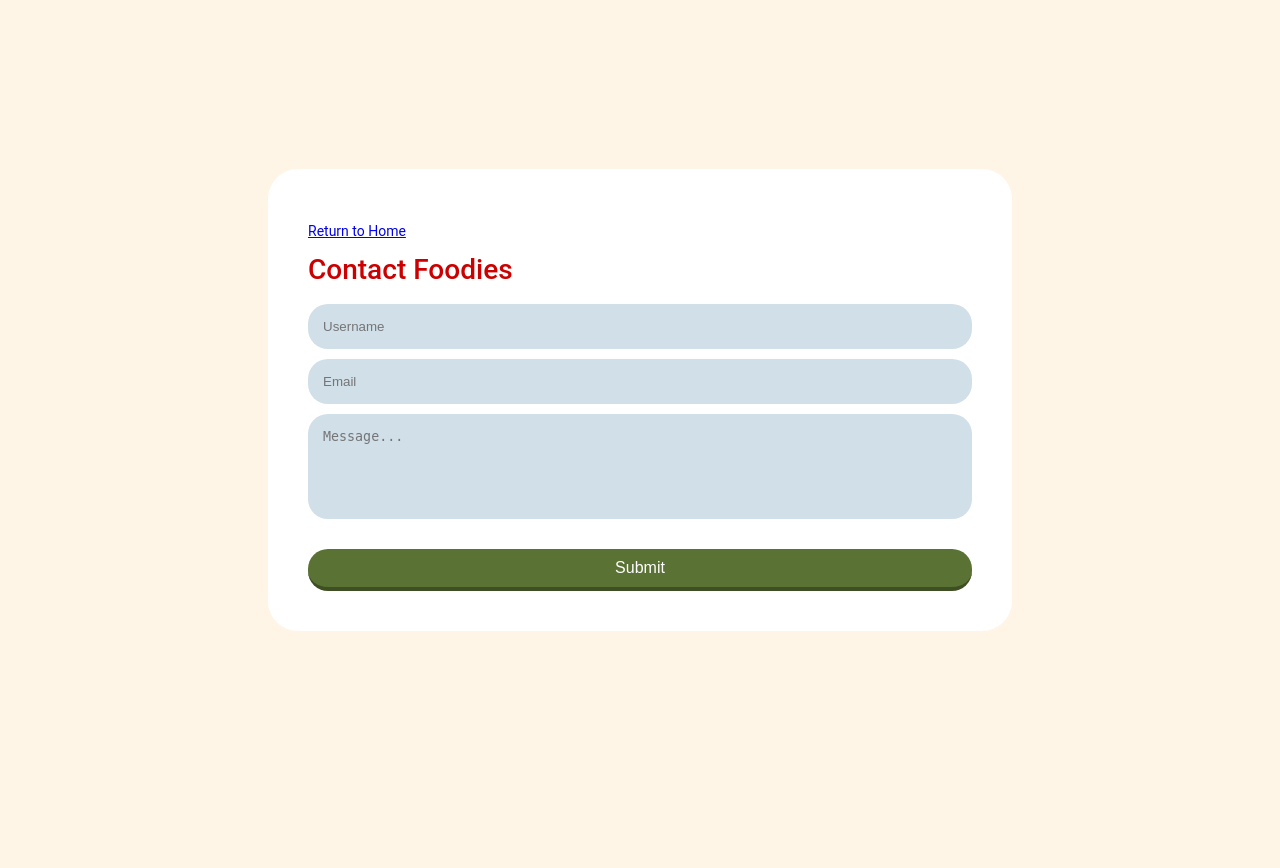
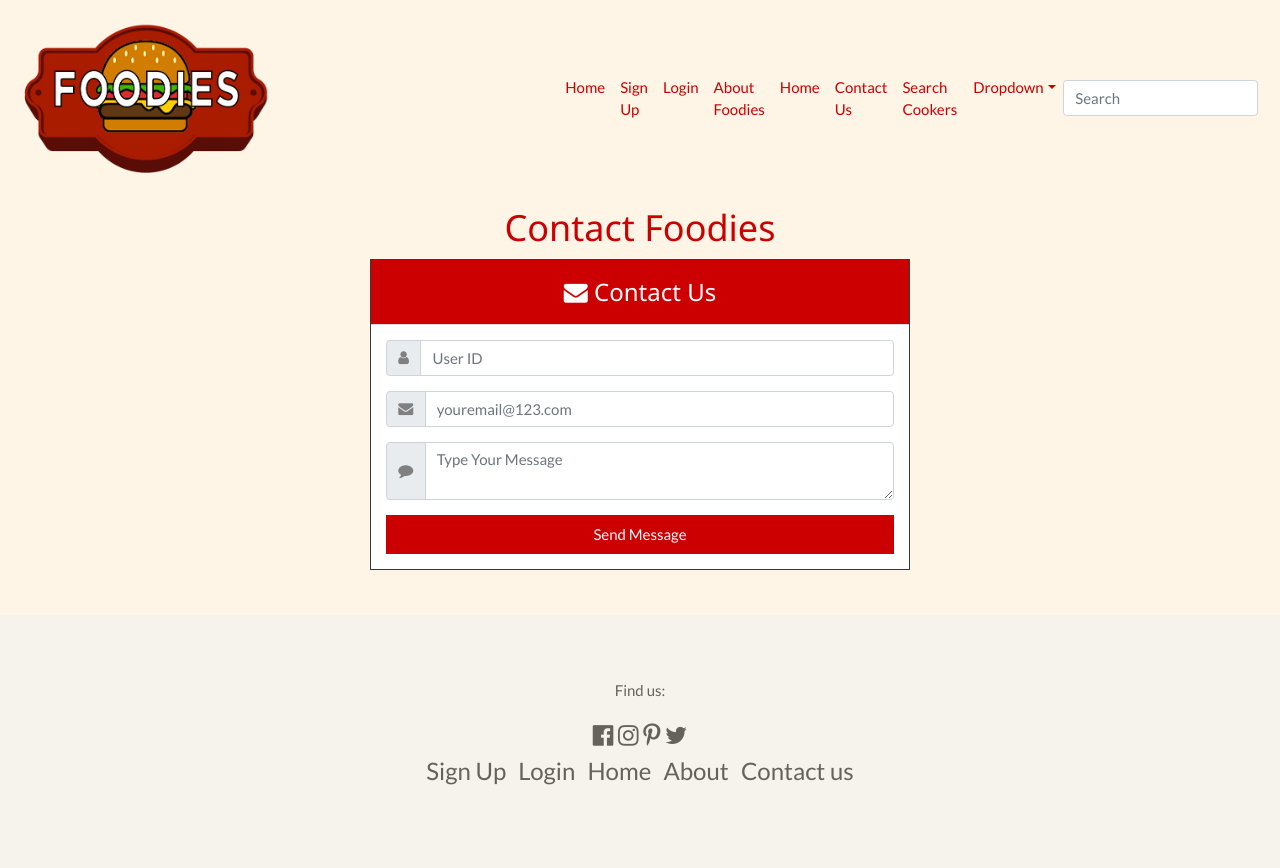
Before and after one commit to hmannelig/itech, a Django app: page /foodies/contact-us/ in a window 1280 px wide. Before the commit the page ends 631 px from the top, so only its background shows below. Run offline with Django 3.2, Linux system fonts and the light colour scheme; some libraries are stand-ins or nearby versions.

Commit message:
updated contact us

```diff
--- /dev/null
+++ b/static/foodies/css/contact_us.css
@@ -0,0 +1,14 @@
+.bg-info {
+    background-color: #cc0000!important;
+}
+
+.btn-info {
+    color: #fff;
+    background-color: #cc0000;
+    border-color: #cc0000;
+}
+
+
+.text-info {
+    color: #808080!important;
+}
--- a/templates/foodies/base.html
+++ b/templates/foodies/base.html
@@ -21,6 +21,8 @@
       	<link rel="stylesheet" href="{% static 'foodies/css/index.css' %}">
 		<link rel="stylesheet" href="{% static 'foodies/css/about.css' %}">
         <link rel="stylesheet" href="{% static 'foodies/css/user_profile.css' %}">
+        <link rel="stylesheet" href="{% static 'foodies/css/contact_us.css' %}">
+
     </head>
 	<body>
 
--- a/templates/foodies/contact_us.html
+++ b/templates/foodies/contact_us.html
@@ -1,123 +1,68 @@
-<!DOCTYPE html>
-<html>
-  <head>
+{% extends 'foodies/base.html' %}
 
-    <title>Contact Foodies</title>
+{% load static %}
 
-    <style>
-      * {
-      box-sizing: border-box;
-      }
-      html, body {
-      min-height: 100vh;
-      padding: 0;
-      margin: 0;
-      font-family: Roboto, Arial, sans-serif;
-      font-size: 14px;
-      color: #cc0000;
-      }
-      input, textarea {
-      outline: none;
-      }
-      body {
-      display: flex;
-      justify-content: center;
-      align-items: center;
-      padding: 20px;
-      background: #fff5e6;
-      }
-      h1 {
-      margin-top: 0;
-      font-weight: 500;
-      }
-      form {
-      position: relative;
-      width: 80%;
-      border-radius: 30px;
-      background: #fff;
-      }
+{% block title_block %}
+    Contact Us
+{% endblock %}
 
-      content: "";
-      position: absolute;
-      width: 50px;
-      height: 20px;
-      border-radius: 30px;
-      background: #fff;
-      }
-      .form-left-decoration:before {
-      top: -20px;
-      }
-      .form-left-decoration:after {
-      top: 20px;
-      left: 10px;
-      }
-      .form-right-decoration:before {
-      top: -20px;
-      right: 0;
-      }
-      .form-right-decoration:after {
-      top: 20px;
-      right: 10px;
-      }
+{% block body_block %}
 
-      .form-inner {
-      padding: 40px;
-      }
-      .form-inner input,
-      .form-inner textarea {
-      display: block;
-      width: 100%;
-      padding: 15px;
-      margin-bottom: 10px;
-      border: none;
-      border-radius: 20px;
-      background: #d0dfe8;
-      }
-      .form-inner textarea {
-      resize: none;
-      }
-      button {
-      width: 100%;
-      padding: 10px;
-      margin-top: 20px;
-      border-radius: 20px;
-      border: none;
-      border-bottom: 4px solid #3e4f24;
-      background: #5a7233;
-      font-size: 16px;
-      font-weight: 400;
-      color: #fff;
-      }
-      button:hover {
-      background: #3e4f24;
-      }
-      @media (min-width: 568px) {
-      form {
-      width: 60%;
-      }
-      }
-    </style>
+    <h1 class="text-center">Contact Foodies</h1>
+	<div class="row justify-content-center">
 
+		<div class="col-12 col-md-8 col-lg-6 pb-5">
 
- </head>
-  <body>
+                    <!--Form with header-->
 
+                    <form action="mail.php" method="post">
+                        <div class="card border-dark rounded-0">
+                            <div class="card-header p-0">
+                                <div class="bg-info text-white text-center py-2">
+                                    <h3><i class="fa fa-envelope"></i> Contact Us</h3>
+                                </div>
+                            </div>
+                            <div class="card-body p-3">
 
-    <form action="/" class="decor">
-       <div class="form-inner">
-        <p><a href="{% url 'foodies:index' %}">Return to Home</a></p>
-        <h1>Contact Foodies</h1>
-        <input type="text" placeholder="Username">
-        <input type="email" placeholder="Email">
-        <textarea placeholder="Message..." rows="5"></textarea>
-        <button type="submit" href="/">Submit</button>
+                                <!--Body-->
+                                <div class="form-group">
+                                    <div class="input-group mb-2">
+                                        <div class="input-group-prepend">
+                                            <div class="input-group-text"><i class="fa fa-user text-info"></i></div>
+                                        </div>
+                                        <input type="text" class="form-control" id="Name" name="Name" placeholder="User ID" required>
+                                    </div>
+                                </div>
+                                <div class="form-group">
+                                    <div class="input-group mb-2">
+                                        <div class="input-group-prepend">
+                                            <div class="input-group-text"><i class="fa fa-envelope text-info"></i></div>
+                                        </div>
+                                        <input type="email" class="form-control" id="Name" name="email" placeholder="youremail@123.com" required>
+                                    </div>
+                                </div>
+
+                                <div class="form-group">
+                                    <div class="input-group mb-2">
+                                        <div class="input-group-prepend">
+                                            <div class="input-group-text"><i class="fa fa-comment text-info"></i></div>
+                                        </div>
+                                        <textarea class="form-control" placeholder="Type Your Message" required></textarea>
+                                    </div>
+                                </div>
+
+                                <div class="text-center">
+                                    <input type="submit" value="Send Message" class="btn btn-info btn-block rounded-0 py-2">
+                                </div>
+                            </div>
 
                         </div>
                     </form>
+                    <!--Form with header-->
 
 
-  </body>
+                </div>
+	</div>
+</div>
 
-
-
-</html>
+{% endblock %}
```
Lines whose indentation alone changed are shown as unchanged.
